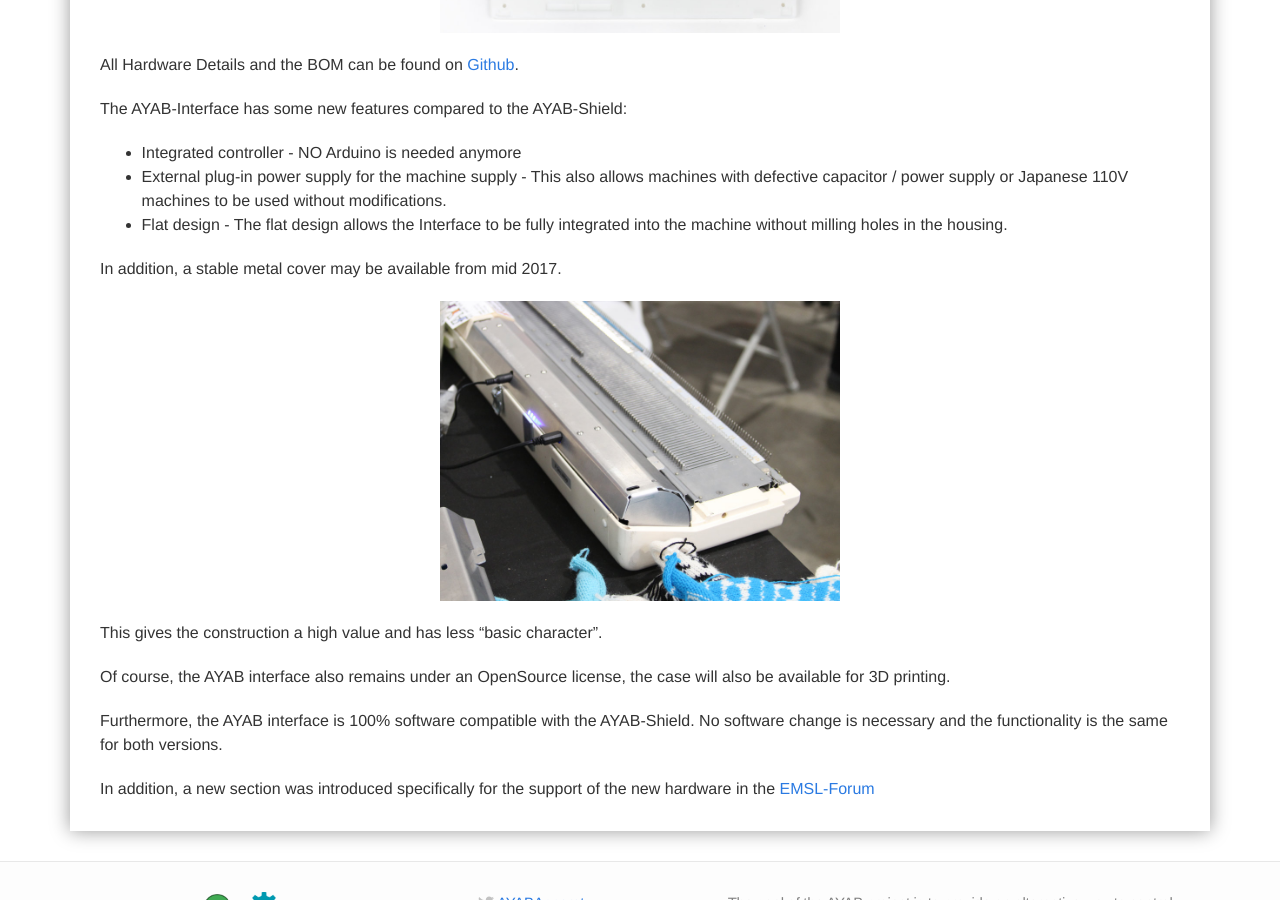
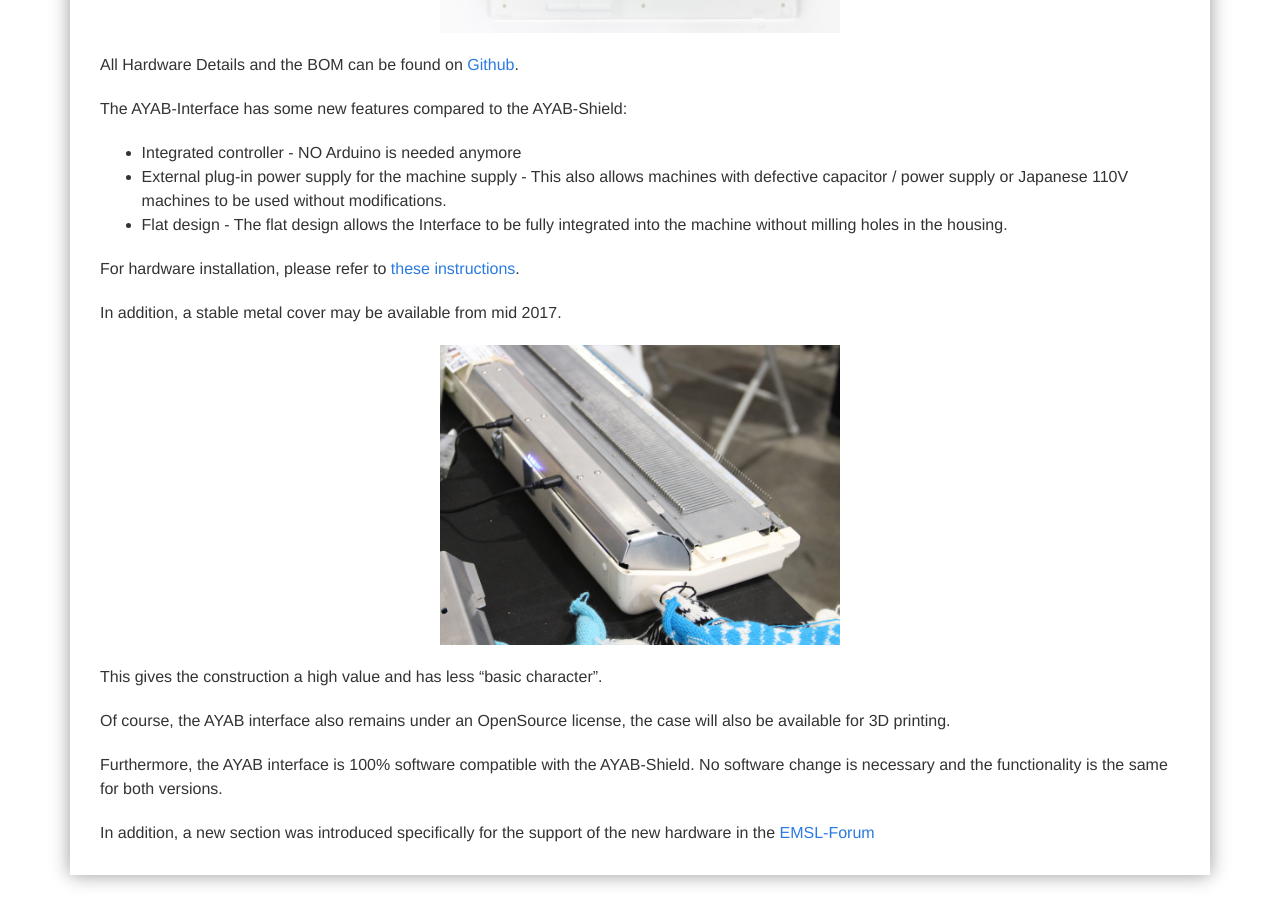
Before and after one commit to AllYarnsAreBeautiful/allyarnsarebeautiful.github.io, a Jekyll site: the page built from ayab-interface.md, in a window 1280 px wide and 900 px high, scrolled down 624 px. Built offline with Jekyll 4.4.1, drawn with Linux system fonts in a browser that asks for light colours; grey boxes are pictures that could not be loaded.

Commit message:
Add link to AYAB Interface hardware installation instructions

```diff
--- a/ayab-interface.md
+++ b/ayab-interface.md
@@ -16,6 +16,9 @@ The AYAB-Interface has some new features compared to the AYAB-Shield:
 * External plug-in power supply for the machine supply - This also allows machines with defective capacitor / power supply or Japanese 110V machines to be used without modifications.
 * Flat design - The flat design allows the Interface to be fully integrated into the machine without milling holes in the housing.
 
+For hardware installation, please refer to [these instructions](http://wiki.evilmadscientist.com/AYAB_Hardware_Installation).
+
+
 In addition, a stable metal cover may be available from mid 2017.
 
 <img src="/assets/posts/housing.jpg" width="400">
```
